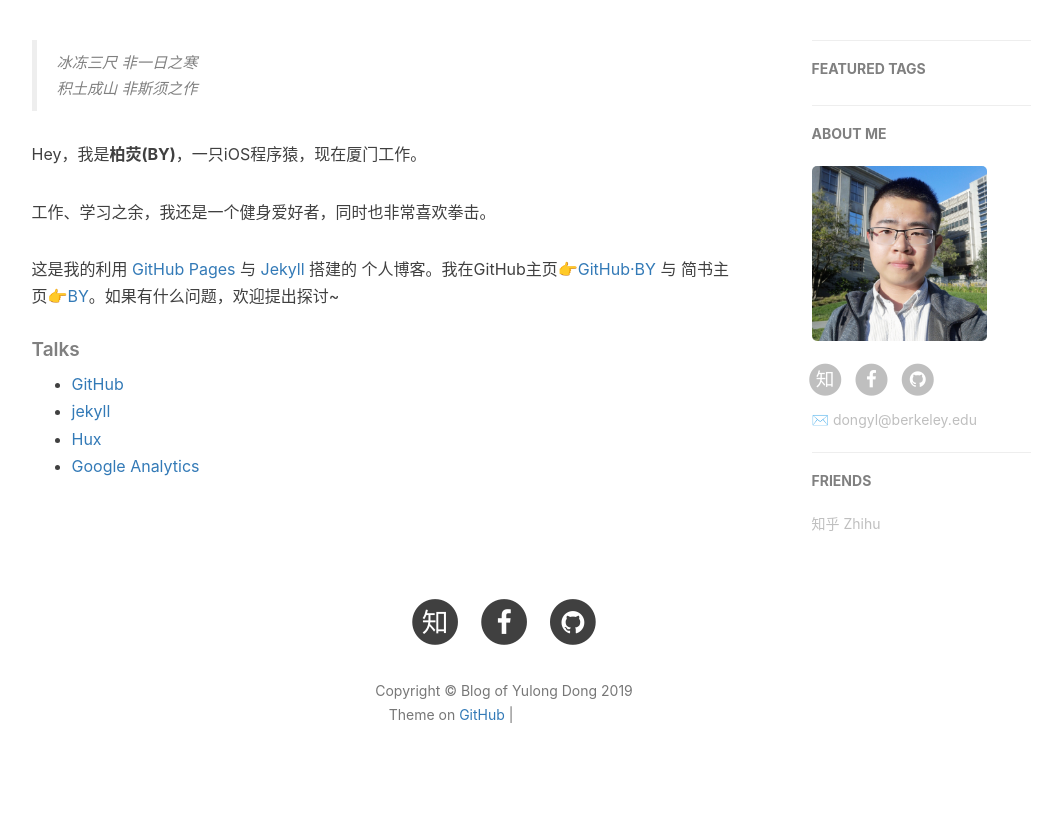
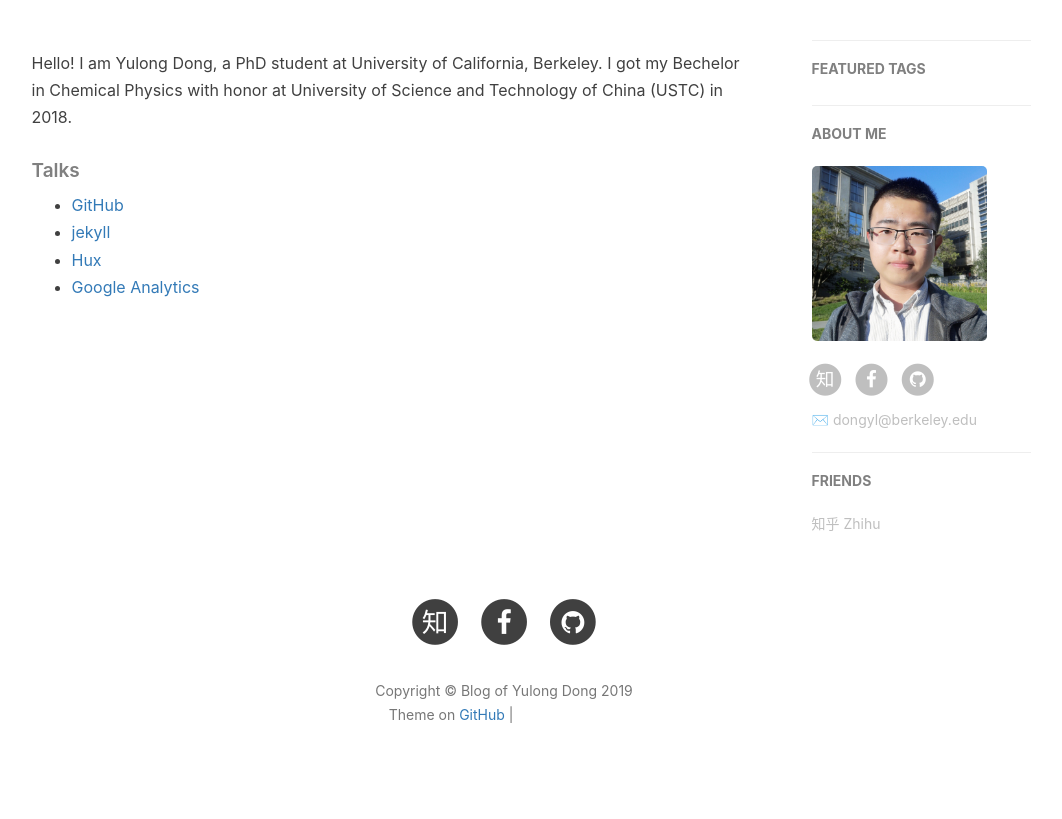
Before and after one commit to dongylaq/dongylaq.github.io, a Jekyll site: the page built from about.html, in a window 1280 px wide. Shown: the part 418-1237 px from the top of the page, without its empty margins (136-1198 px from the left). Built offline with Jekyll 4.4.1, drawn with Linux system fonts in a browser that asks for light colours; nearby versions of some CDN libraries; comment, search, counter and statistics services are not loaded; grey boxes are pictures that could not be loaded.

Commit message:
Update about.html

```diff
--- a/about.html
+++ b/about.html
@@ -15,16 +15,12 @@ header-img: "img/post-bg-rwd.jpg"
 <div class="zh post-container">
 
     <!--copied from markdown -->
-    <blockquote><p>冰冻三尺 非一日之寒<br>
-    积土成山 非斯须之作</p></blockquote>
+<!--    <blockquote><p><br>
+    积土成山 非斯须之作</p></blockquote>     -->
 
-    <p>Hey，我是<strong>柏荧(BY)</strong>，一只iOS程序猿，现在厦门工作。</p>
+    <p>Hello! I am Yulong Dong, a PhD student at University of California, Berkeley. I got my Bechelor in Chemical Physics with honor at University of Science and Technology of China (USTC) in 2018.</p>
 
-    <p>工作、学习之余，我还是一个健身爱好者，同时也非常喜欢拳击。</p>
 
-    <p>这是我的利用 <a href="https://pages.github.com/">GitHub Pages</a> 与 <a href="http://jekyll.com.cn/">Jekyll</a> 搭建的 个人博客。我在GitHub主页<a href="https://github.com/qiubaiying">👉GitHub·BY</a> 与 简书主页<a href="https://http://www.jianshu.com/u/e71990ada2fd">👉BY</a>。如果有什么问题，欢迎提出探讨~</p>
-
-    <p></p>
 
     <h5>Talks</h5>
 
```
